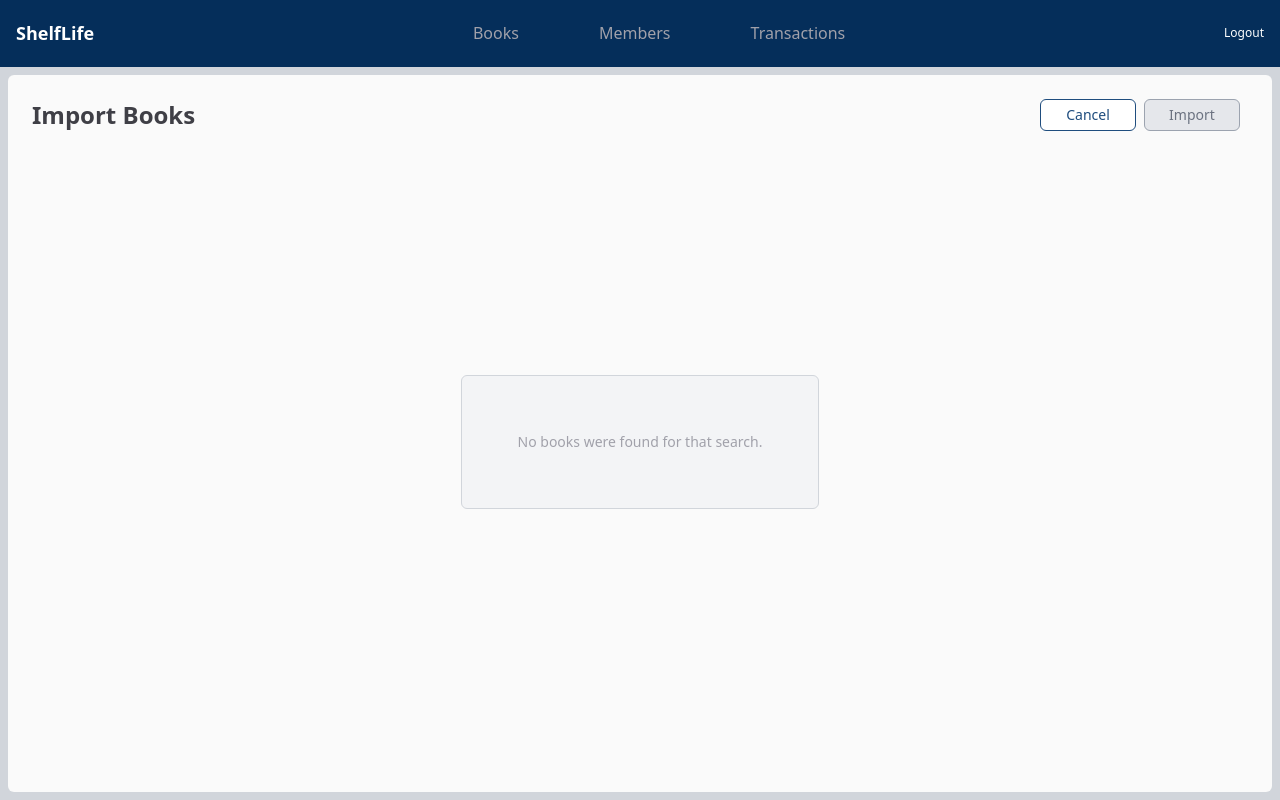
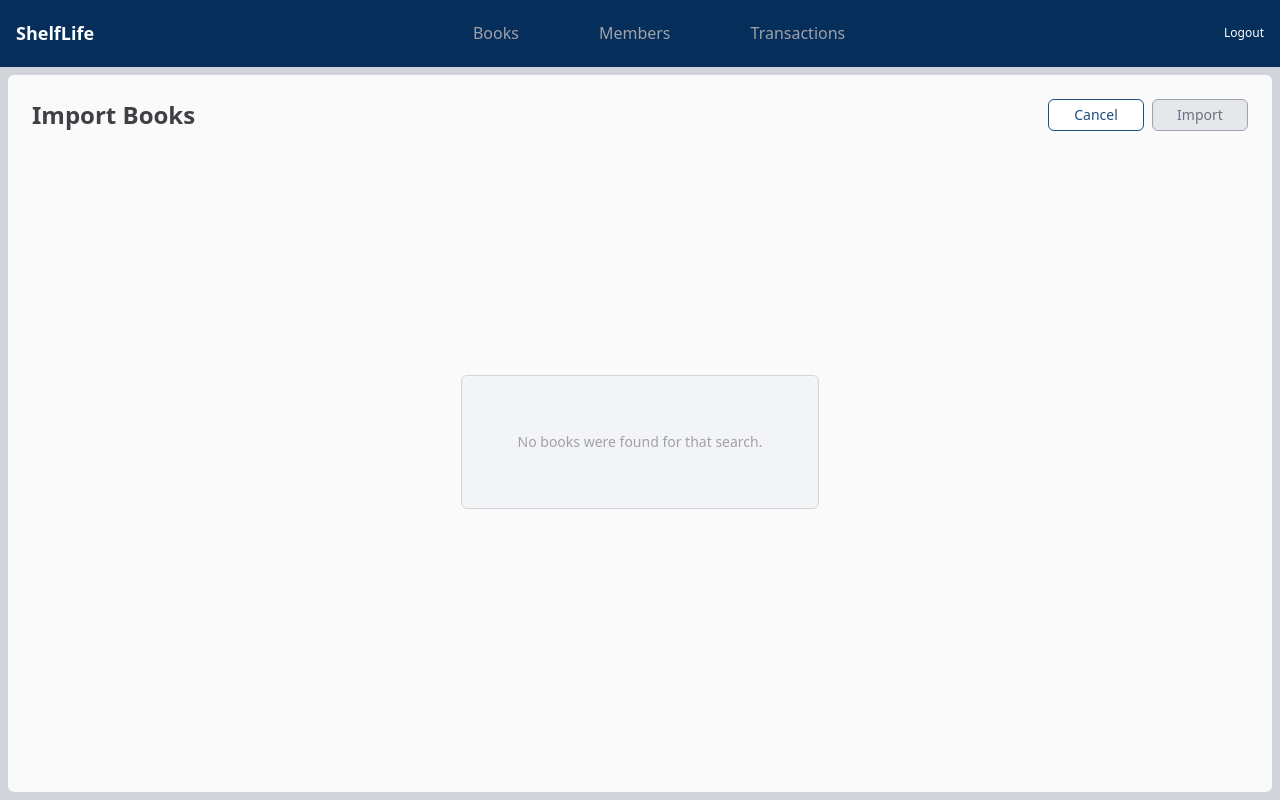
Before and after one commit to asmitahase/shelflife, a Flask app: page /import_books in a window 1280 px wide. Run offline with Flask 3, Linux system fonts and the light colour scheme; the visitor is signed in with stand-in values (Sample User, id 1); data that the repository does not hold is empty; style sheets or scripts are compiled from the project's sources; some libraries are stand-ins or nearby versions.

Commit message:
Fix: Minor text and UI fixes

```diff
--- a/templates/import_books.html
+++ b/templates/import_books.html
@@ -8,7 +8,7 @@ content %}
         <a href="{{url_for('books')}}"
         ><button
           type="button"
-          class="bg-white border border-catalina-blue-600 text-catalina-blue-600 rounded-md text-sm font-medium hover:bg-gray-300 w-24 h-8 ml-2 float-left"
+          class="bg-white border border-catalina-blue-600 text-catalina-blue-600 rounded-md text-sm font-medium hover:bg-gray-300 w-24 h-8 ml-2"
         >
           Cancel
         </button></a
@@ -17,7 +17,7 @@ content %}
         id="import-btn"
         type="submit"
         form="import-books"
-        class="bg-catalina-blue-600 hover:bg-catalina-blue-800 text-white font-medium text-sm rounded-md w-24 h-8 mr-2 float-right disabled:bg-gray-200 disabled:border disabled:border-gray-400 disabled:text-gray-500"
+        class="bg-catalina-blue-600 hover:bg-catalina-blue-800 text-white font-medium text-sm rounded-md w-24 h-8 disabled:bg-gray-200 disabled:border disabled:border-gray-400 disabled:text-gray-500"
         disabled
       >
         Import
--- a/templates/return_book.html
+++ b/templates/return_book.html
@@ -1,4 +1,4 @@
-{% extends 'base.html' %} {% block title %}Add book{% endblock %} {% block
+{% extends 'base.html' %} {% block title %}Return Books{% endblock %} {% block
 content %}
 <div class="p-4 flex flex-col items-center overflow-auto h-full">
   <div class="w-1/2">
```
